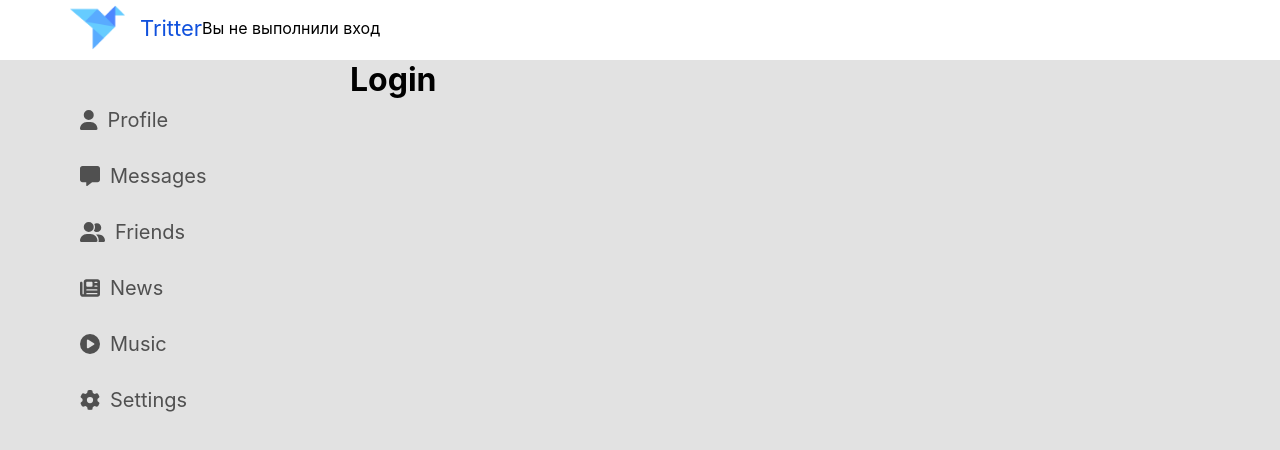
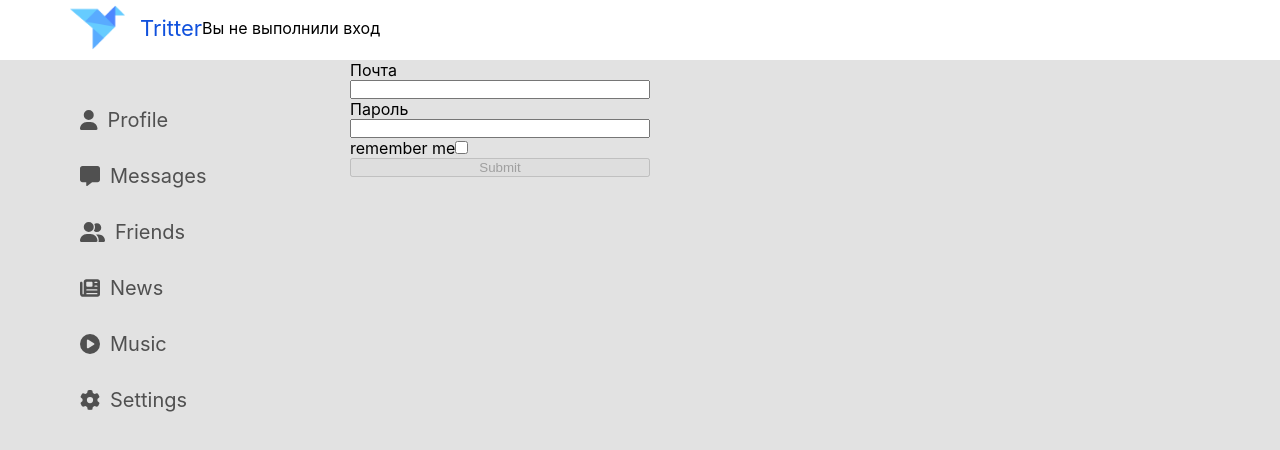
Before and after one commit to Vezerion/Social_Network, a React (Create React App) app: page /login in a window 1280 px wide. Shown: the top 450 px of the page. Built offline with nearby package versions, Linux system fonts and the light colour scheme; no server answers.

Commit message:
react-hook-form, login form validation

```diff
--- a/package.json
+++ b/package.json
@@ -13,6 +13,7 @@
     "axios": "^1.5.1",
     "react": "^18.2.0",
     "react-dom": "^18.2.0",
+    "react-hook-form": "^7.47.0",
     "react-redux": "^8.1.2",
     "react-router-dom": "^6.15.0",
     "react-scripts": "5.0.1",
--- a/src/components/Login/Login.jsx
+++ b/src/components/Login/Login.jsx
@@ -1,7 +1,49 @@
-
+import { useForm } from "react-hook-form";
 function Login(props) {
+    const {
+        register,
+        handleSubmit,
+        formState: {
+            errors,
+            isValid
+        },
+        reset
+    } = useForm({
+        mode: 'onBlur'
+    });
+    const emailErrors = {
+        maxLength: 'Максимальное количество символов 16',
+        minLength: 'Минимальное колличество символов 10',
+        required: 'Поле обязательно к заполнению',
+        pattern: 'Введите настоящую почту'
+    }
+    const passwordErrors = {
+        required: 'Поле обязательно к заполнению',
+    }
+    const onSubmit = (data) => {
+        alert(JSON.stringify(data));
+        reset();
+    }
     return (
-        <h1>Login</h1>
+        <form className="login_form" onSubmit={handleSubmit(onSubmit)}>
+            <label className="login_form_item">
+                <span>Почта</span>
+                <input type="email" {...register('email', { required: true, minLength: 10, maxLength: 16, pattern: /\S+@\S+\.\S+/ })} />
+                <div>{errors?.email && <span>{emailErrors[errors.email?.type]}</span>}</div>
+            </label>
+            <label className="login_form_item">
+                <span>Пароль</span>
+                <input type="password" {...register('password', { required: true })} />
+                <div>{errors?.password && <span>{passwordErrors[errors.password?.type]}</span>}</div>
+            </label>
+            <label className="login_form_item">
+                <div>
+                    <span>remember me</span>
+                    <input type="checkbox" {...register('remember')} />
+                </div>
+            </label>
+            <button disabled={!isValid} type="submit">Submit</button>
+        </form>
     )
 }
 
--- a/src/redux/auth-reducer.js
+++ b/src/redux/auth-reducer.js
@@ -15,8 +15,7 @@ function authReducer(state = initialState, action) {
             return {
                 ...state,
                 ...action.data,
-                isAuth: true,
-                isFetching: true
+                isAuth: true
             }
         default:
             return {
--- /dev/null
+++ b/src/sass/_login.sass
@@ -0,0 +1,7 @@
+.login_form
+    width: 300px
+    display: flex
+    flex-direction: column
+    &_item
+        display: flex
+        flex-direction: column
--- a/src/sass/main.sass
+++ b/src/sass/main.sass
@@ -46,3 +46,4 @@ footer
 @import '_friends.sass'
 @import '_friend.sass'
 @import '_preloader.sass'
+@import '_login.sass'
```
Also changed, not shown: src/css/main.min.css, 2 other files (tests, documents, lock files or other folders).
